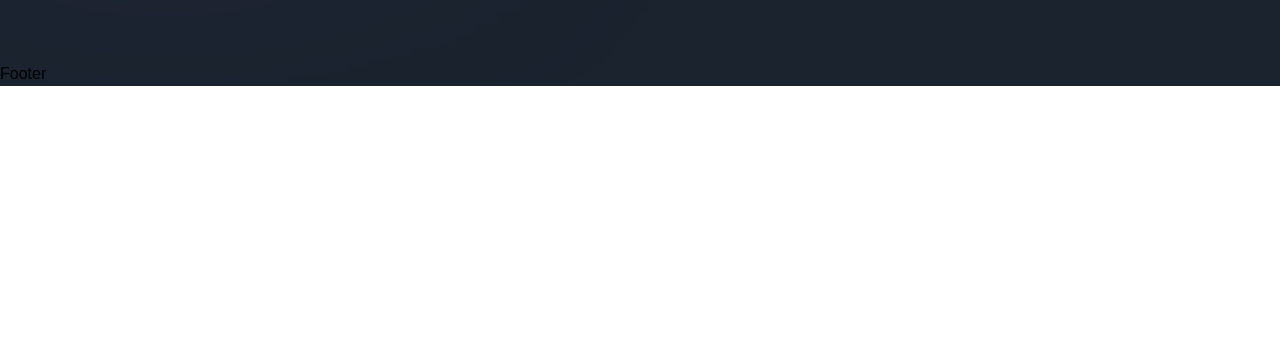
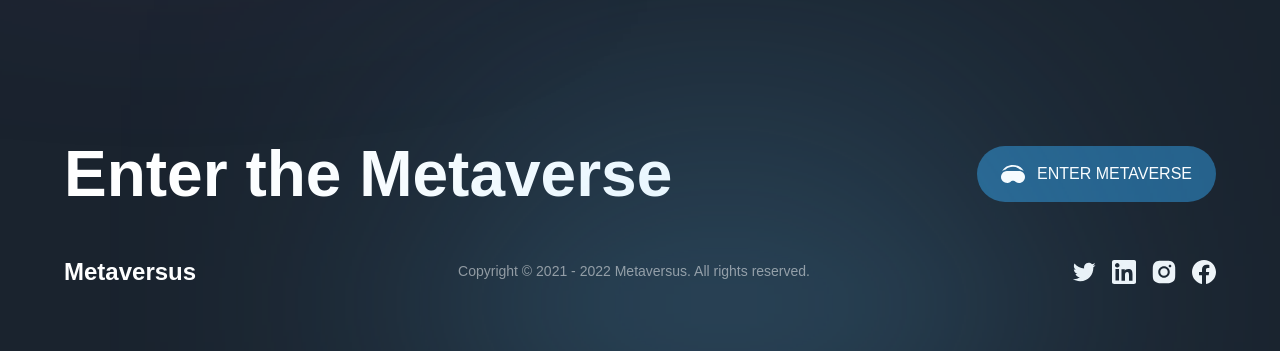
Before and after one commit to Alausa-AbdulAzeez/metaverse, a Next.js app: page / in a window 1280 px wide. Shown: the part 6893-7244 px from the top of the page. Before the commit the page ends 6979 px from the top, so only its background shows below. Built offline with nearby package versions, Linux system fonts and the light colour scheme; a web font is replaced by a local one.

Commit message:
completed footer section

```diff
--- a/components/Footer.jsx
+++ b/components/Footer.jsx
@@ -1,7 +1,65 @@
-import React from "react";
+/* eslint-disable @next/next/no-img-element */
+'use client'
+import { motion } from 'framer-motion'
+import { socials } from '@/constants'
+
+import styles from '@/styles'
+import {
+  staggerContainer,
+  fadeIn,
+  zoomIn,
+  footerVariants,
+} from '@/utils/motion'
 
 const Footer = () => {
-  return <div>Footer</div>;
-};
+  return (
+    <motion.footer
+      variants={footerVariants}
+      initial='hidden'
+      whileInView={'show'}
+      className={`${styles.paddings} py-8 relative`}
+    >
+      <div className='footer-gradient' />
+      <div className={`${styles.innerWidth} mx-auto flex flex-col gap-8`}>
+        <div className='flex items-center justify-between flex-wrap gap-5'>
+          <h4 className='font-bold md:text-[64px] text-[44px] text-white'>
+            Enter the Metaverse
+          </h4>
+          <button
+            type='button'
+            className='flex items-center h-fit py-4 px-6 bg-[#25618b] rounded-[32px] gap-[12px]'
+          >
+            <img
+              src='/headset.svg'
+              alt='headset'
+              className='w-[24px] h-[24px] object-contain'
+            />
+            <span className='font-normal text-[16px] text-white'>
+              ENTER METAVERSE
+            </span>
+          </button>
+        </div>
+        <div className='flex items-center justify-between flex-wrap gap-4'>
+          <h4 className='font-extrabold text-[24px] text-white'>Metaversus</h4>
+          <p className='font-normal text-[14px] text-white opacity-50'>
+            Copyright © 2021 - 2022 Metaversus. All rights reserved.
+          </p>
+          <div className='flex gap-4 '>
+            {socials?.map((social) => {
+              return (
+                <img
+                  key={social.name}
+                  src={social.url}
+                  alt={social?.name}
+                  className='w-[24px] h-[24px] object-contain cursor-pointer'
+                />
+              )
+            })}
+          </div>
+        </div>
+      </div>
+    </motion.footer>
+  )
+}
 
-export default Footer;
+export default Footer
```
